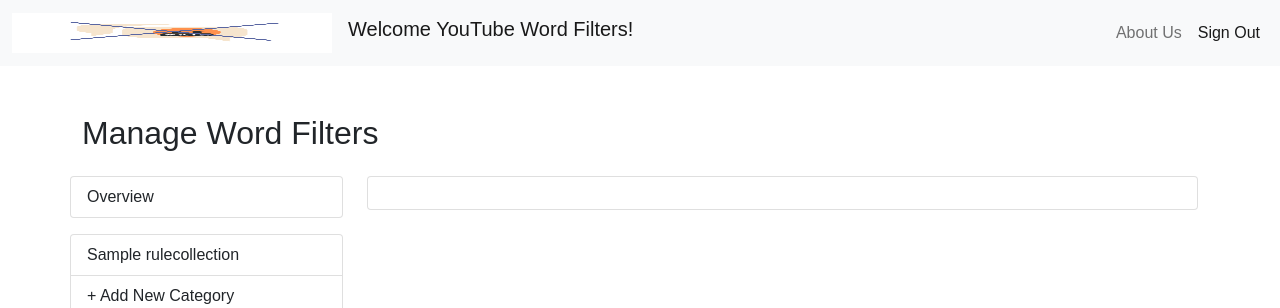
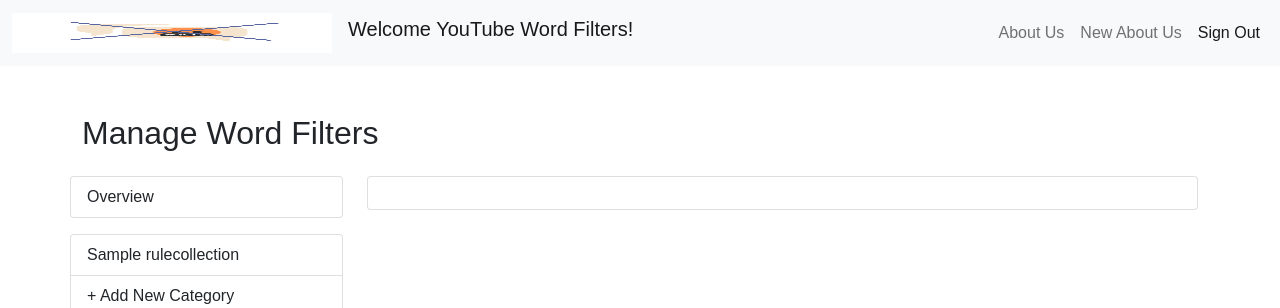
Before and after one commit to Social-Futures-Lab/FilterBuddy, a Django app: template youtube/templates/youtube/page_base.html in a window 1280 px wide. Shown: the top 308 px of the page. Run offline with Django 3.2, Linux system fonts and the light colour scheme; tables that the repository leaves empty hold one stand-in row (values such as "Sample post"); the template is opened without the code that fills it: values that come from a table or form of the project are taken from there, most other values are stand-ins (such as "Sample title", 1, 10 or a date in 2020); some libraries are stand-ins or nearby versions.

Commit message:
added new page to nav

```diff
--- a/youtube/static/youtube/chart.js
+++ b/youtube/static/youtube/chart.js
@@ -9,7 +9,7 @@
     factory(root, root.dfc);
   }
 })(this, function (exports, _) {
-
+  // api object = instance of calling thing (fetch from backend)
   function InteractiveChart(dom, api) {
     this._dom = dom; // where to draw the chart
     this._api = api;
@@ -62,7 +62,7 @@
     }, [canvas]));
   };
 
-
+  // _ means private method
   InteractiveChart.prototype._drawFilterChartData = function (chartConfig) {
     this._dom.innerHTML = ''; // clear the container
     var canvas = _('canvas', {}); // make the canvas
--- a/youtube/templates/youtube/page_base.html
+++ b/youtube/templates/youtube/page_base.html
@@ -1,21 +1,39 @@
-<!doctype html>
-{% load static %}
-{% load sidebar %}
+<!DOCTYPE html>
+{% load static %} {% load sidebar %}
 <html lang="en">
   <head>
     <meta charset="utf-8" />
     <meta name="viewport" content="width=device-width, initial-scale=1" />
     <title>Manage Your Word Filters</title>
-    <link href="https://cdn.jsdelivr.net/npm/bootstrap@5.0.2/dist/css/bootstrap.min.css" rel="stylesheet" crossorigin="anonymous">
-    <link rel="stylesheet" href="//cdn.datatables.net/1.10.25/css/dataTables.bootstrap5.min.css">
-    <link rel="stylesheet" href="https://cdn.jsdelivr.net/npm/bootstrap-icons@1.5.0/font/bootstrap-icons.css">
+    <link
+      href="https://cdn.jsdelivr.net/npm/bootstrap@5.0.2/dist/css/bootstrap.min.css"
+      rel="stylesheet"
+      crossorigin="anonymous"
+    />
+    <link
+      rel="stylesheet"
+      href="//cdn.datatables.net/1.10.25/css/dataTables.bootstrap5.min.css"
+    />
+    <link
+      rel="stylesheet"
+      href="https://cdn.jsdelivr.net/npm/bootstrap-icons@1.5.0/font/bootstrap-icons.css"
+    />
 
-    <link rel="stylesheet" href="{% static 'youtube/style.css' %}">
+    <link rel="stylesheet" href="{% static 'youtube/style.css' %}" />
 
     <!-- external libraries -->
-    <script type="text/javascript" src="https://pettanjs.github.io/dfcjs/dfc.js"></script>
-    <script type="text/javascript" src="https://pettanjs.github.io/pettanjs/src/pettan.js"></script>
-    <script type="text/javascript" src="https://cdn.jsdelivr.net/npm/chart.js"></script>
+    <script
+      type="text/javascript"
+      src="https://pettanjs.github.io/dfcjs/dfc.js"
+    ></script>
+    <script
+      type="text/javascript"
+      src="https://pettanjs.github.io/pettanjs/src/pettan.js"
+    ></script>
+    <script
+      type="text/javascript"
+      src="https://cdn.jsdelivr.net/npm/chart.js"
+    ></script>
 
     <script src="//code.jquery.com/jquery-1.12.4.js"></script>
     <script src="//cdn.datatables.net/1.10.25/js/jquery.dataTables.min.js"></script>
@@ -26,20 +44,38 @@
 
     <!-- internal libraries -->
     <script type="text/javascript" src="{% static 'youtube/api.js' %}"></script>
-    <script type="text/javascript" src="{% static 'youtube/tables.js' %}"></script>
-    <script type="text/javascript" src="{% static 'youtube/datatables.js' %}"></script>
-    <script type="text/javascript" src="{% static 'youtube/chart.js' %}"></script>
-    <script type="text/javascript" src="{% static 'youtube/model.js' %}"></script>
-    {% block scripts %}
-    {% endblock scripts %}
+    <script
+      type="text/javascript"
+      src="{% static 'youtube/tables.js' %}"
+    ></script>
+    <script
+      type="text/javascript"
+      src="{% static 'youtube/datatables.js' %}"
+    ></script>
+    <script
+      type="text/javascript"
+      src="{% static 'youtube/chart.js' %}"
+    ></script>
+    <script
+      type="text/javascript"
+      src="{% static 'youtube/model.js' %}"
+    ></script>
+    {% block scripts %} {% endblock scripts %}
   </head>
   <body>
     <nav class="navbar navbar-expand-lg navbar-light bg-light">
       <div class="container-fluid">
         <a class="navbar-brand" href="#">
-        <img src="{% static 'youtube/filter-buddy-temp.png' %}" alt="" width="320" height="40">
+          <img
+            src="{% static 'youtube/filter-buddy-temp.png' %}"
+            alt=""
+            width="320"
+            height="40"
+          />
         </a>
-      <div class="navbar-brand navbar-center mx-auto h1">Welcome <span id="nav-channel-name">YouTube Word Filters</span>!</div>
+        <div class="navbar-brand navbar-center mx-auto h1">
+          Welcome <span id="nav-channel-name">YouTube Word Filters</span>!
+        </div>
 
         <div class="collapse navbar-collapse" id="nav-controls">
           <ul class="navbar-nav ms-auto mb-2 mb-lg-0">
@@ -47,11 +83,15 @@
               <a class="nav-link" href="/about_us">About Us</a>
             </li>
             <li class="nav-item">
-            <a class="nav-link active" aria-current="page" href="/clear">Sign Out</a>
+              <a class="nav-link" href="/about_us_new">New About Us</a>
+            </li>
+            <li class="nav-item">
+              <a class="nav-link active" aria-current="page" href="/clear"
+                >Sign Out</a
+              >
             </li>
           </ul>
         </div>
-
       </div>
     </nav>
 
@@ -65,7 +105,11 @@
         <div class="col-md-3">
           <div class="row">
             <div class="list-group col">
-            <a id="sidebar-overview" class="list-group-item list-group-item-action {% sidebar-active current 'overview' %}" href="/overview">
+              <a
+                id="sidebar-overview"
+                class="list-group-item list-group-item-action {% sidebar-active current 'overview' %}"
+                href="/overview"
+              >
                 Overview
               </a>
             </div>
@@ -73,11 +117,17 @@
           <div class="row py-3">
             <div class="list-group col">
               {% for collection in collections %}
-              <a class="list-group-item list-group-item-action {% sidebar-active current 'edit' collection %}" href="/collection/{{collection.id}}/edit">
+              <a
+                class="list-group-item list-group-item-action {% sidebar-active current 'edit' collection %}"
+                href="/collection/{{collection.id}}/edit"
+              >
                 {{ collection.name }}
               </a>
               {% endfor %}
-            <a class="list-group-item list-group-item-action {% sidebar-active current 'add' %}" href="/collection/new">
+              <a
+                class="list-group-item list-group-item-action {% sidebar-active current 'add' %}"
+                href="/collection/new"
+              >
                 + Add New Category
               </a>
             </div>
@@ -86,8 +136,7 @@
         <div class="col-md-9">
           <div class="card">
             <div class="card-body">
-          {% block content %}
-          {% endblock content %}
+              {% block content %} {% endblock content %}
             </div>
           </div>
         </div>
```
Also changed, not shown: youtube/templates/youtube/about_us_new.html (added, +17 -0 lines). Lines whose indentation alone changed are shown as unchanged.
